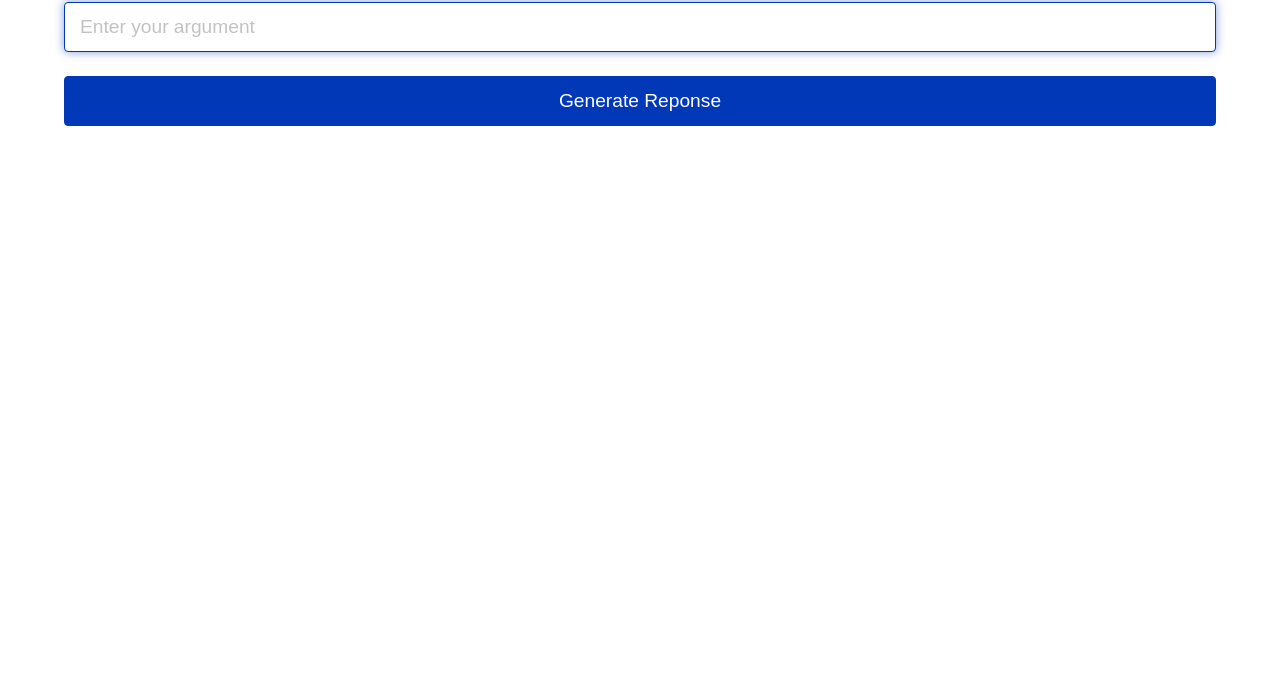
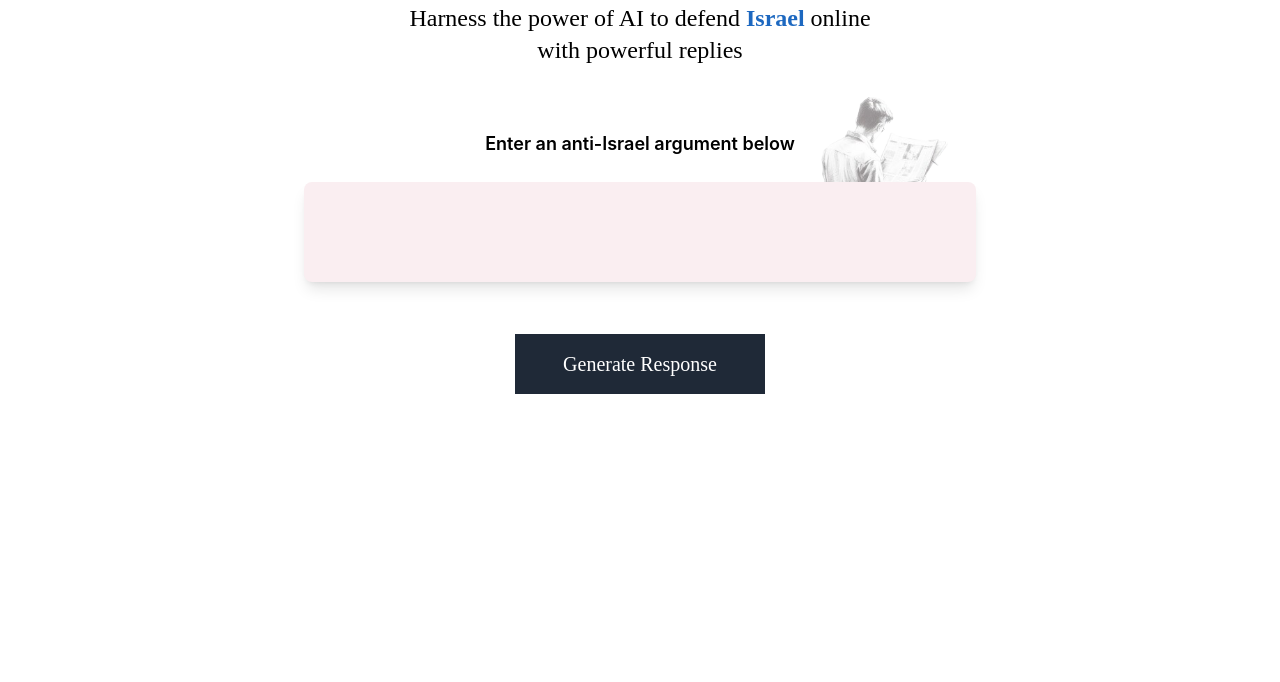
Before and after one commit to mayerlench/ai-for-israel, a plain HTML site: page index.html in a window 1280 px wide. Shown: the part 118-800 px from the top of the page. Drawn offline with nearby package versions, Linux system fonts and the light colour scheme; no server answers; a web font is replaced by a local one.

Commit message:
changes prompt flow wip

```diff
--- a/index.html
+++ b/index.html
@@ -28,7 +28,8 @@
     </script>
     <style>
         html * {
-            font-family: Arial !important;
+            font-family: Source Sans Pro;
+            color: black
         }
 
         .button.is-primary,
@@ -95,26 +96,40 @@
 </head>
 
 <body>
-    <div id="app" class="container">
-        <div class="mt-5 text-5xl font-bold font-[sans-pro]">
+    <div id="app" class="p-3 flex flex-col items-center ">
+        <div class="mt-5 text-6xl font-semibold">
             Argument
         </div>
-        <div>
-            Harness the power of AI to defend Israel online
-            with powerful replies
+        <div class="font-light text-[#253540] mt-5 text-2xl text-center">
+            <div>
+                Harness the power of AI to defend
+                <span class="font-bold text-[#1D68C0]">Israel</span>
+                online
+            </div>
+
+            <div>
+                with powerful replies
+            </div>
         </div>
-        <div>
+
+        <div class="font-[Inter] font-semibold mt-16 text-lg">
             Enter an anti-Israel argument below
         </div>
-        <div class="input-group">
-            <input class="input is-primary is-large is-focused" id="txtPrompt" type="text" v-model="argument"
-                placeholder="Enter your argument">
 
+        <div class="w-full max-w-2xl relative mt-5">
 
+            <textarea rows="4" id="txtPrompt" v-model="argument"
+                class="resize-none absolute z-50 block p-2.5 w-full text-sm text-gray-900 bg-[#FAEEF1] rounded-lg shadow-lg outline-0"></textarea>
+            <img class="absolute right-0 top-[-110px] w-[200px] z-0" src="./input_image.png">
         </div>
-        <br />
-        <button class="button is-primary is-fullwidth is-large" :disabled="isLoading || isStreaming"
-            @click="socketResponse">Generate Reponse</button>
+
+        <div class="mt-32">
+            <button type="button" :disabled="isLoading || isStreaming" @click="socketResponse"
+                class="text-white bg-gray-800 hover:bg-gray-900 focus:outline-none font-medium text-xl px-6 py-4 mt-5">Generate
+                Response
+            </button>
+        </div>
+
         <!-- <div v-if="isLoading" class="busy-indicator"><img src="https://uploads.superbot.works/site-static/files/shares/supbot.gif"/></div> -->
         <progress v-if="isLoading" class="progress is-large is-info" max="100">60%</progress>
         <!-- <div v-if="isLoading" class="busy-indicator"><img src="https://mir-s3-cdn-cf.behance.net/project_modules/disp/585d0331234507.564a1d239ac5e.gif"/></div> -->
@@ -123,14 +138,10 @@
         <br />
         <br />
         <div v-if='!success' class="notification is-warning">
-
             {{error}}
         </div>
         <div ref='resultDiv'>
             <div v-if="response" class="response">
-
-
-
                 <div v-if="!isLoading" class="card">
                     <div class="card-content">
                         <p class="title">
```
Also changed, not shown: input_image.png (added).
